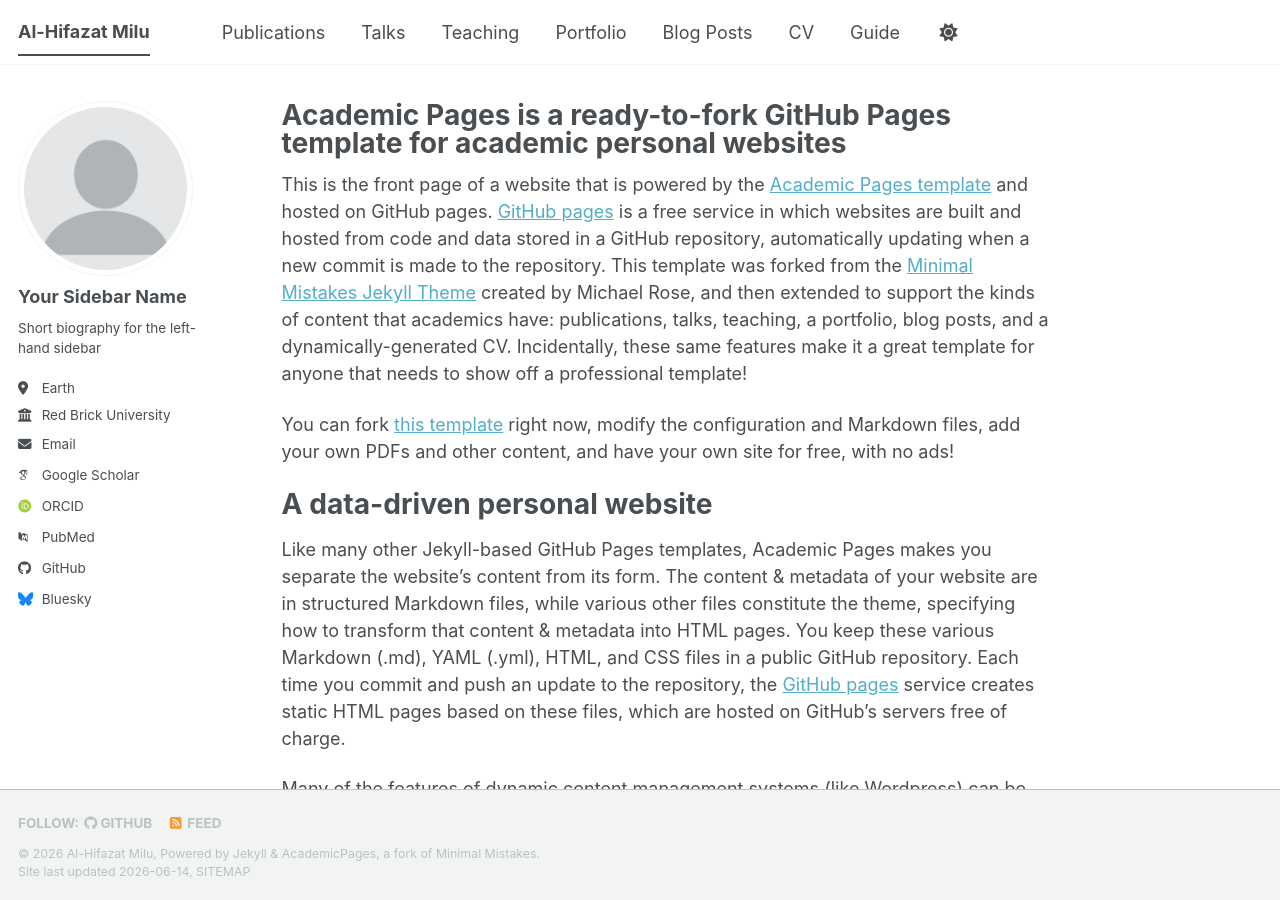
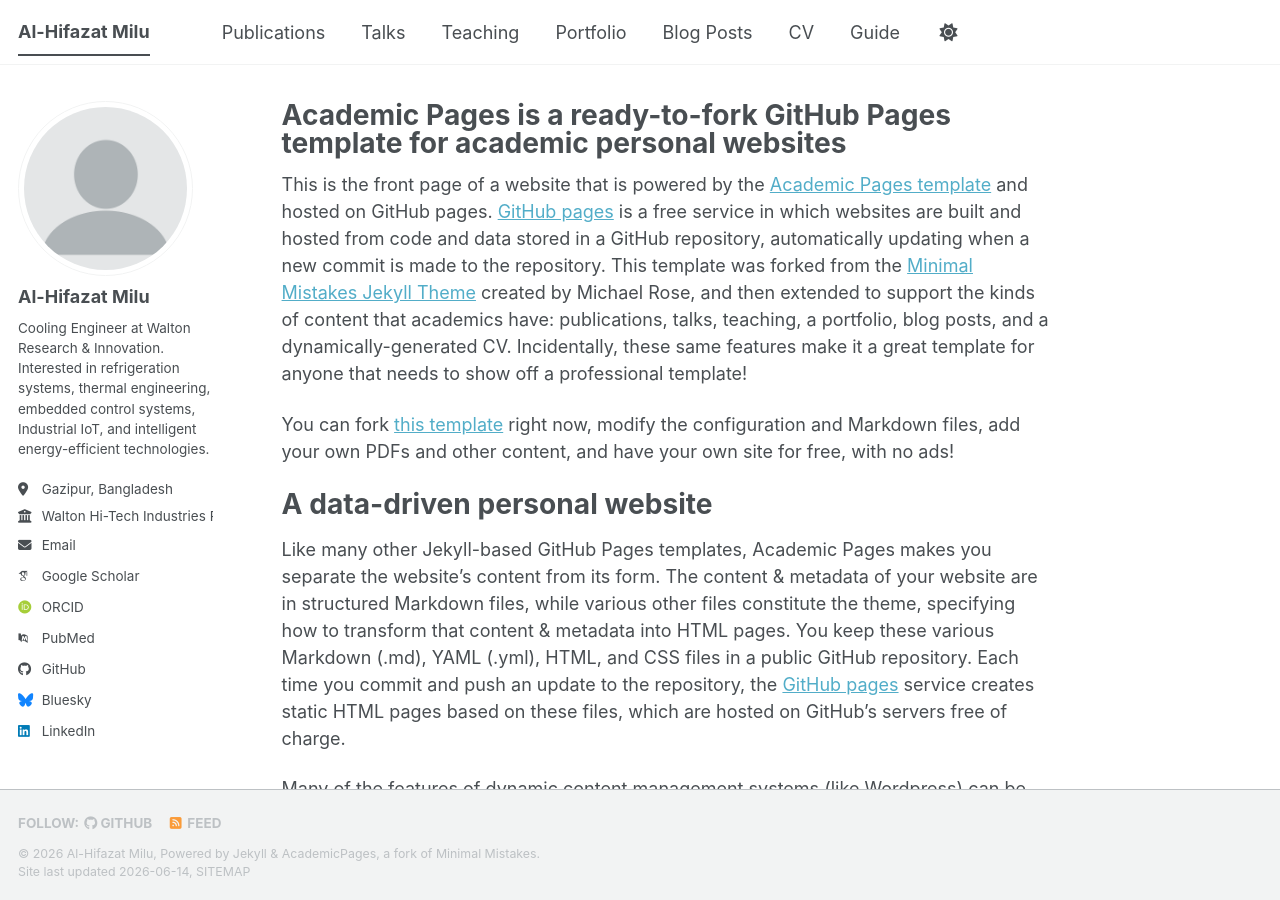
Before and after one commit to Milu-BD/Milu-BD.github.io, a Jekyll site: the page built from _pages/about.md, in a window 1280 px wide and 900 px high. Built offline with Jekyll 4.4.1, drawn with Linux system fonts in a browser that asks for light colours; some web fonts are replaced; a script bundle is joined from its source files by our own code; library files that are not in the unit come from our copies.

Commit message:
Update _config.yml

```diff
--- a/_config.yml
+++ b/_config.yml
@@ -22,15 +22,14 @@ repository               : "Milu-BD/Milu-BD.github.io"
 #               If a field is blank the icon and link will not appear, otherwise it will be shown.
 #               Additional customization can be done by editing /_includes/author-profile.html
 author:
-  # Biographic information
   avatar           : "profile.png"
-  name             : "Your Sidebar Name"
-  pronouns         : # example: "she/her"
-  bio              : "Short biography for the left-hand sidebar"
-  location         : "Earth"
-  employer         : "Red Brick University"
-  uri              : # URL
-  email            : "none@example.org"
+  name             : "Al-Hifazat Milu"
+
+  bio              : "Cooling Engineer at Walton Research & Innovation. Interested in refrigeration systems, thermal engineering, embedded control systems, Industrial IoT, and intelligent energy-efficient technologies."
+
+  location         : "Gazipur, Bangladesh"
+  employer         : "Walton Hi-Tech Industries PLC"
+  email            : "alhifazatmilu@gmail.com"
 
   # Academic websites
   academia         : # URL
@@ -51,7 +50,7 @@ author:
   bitbucket        : # Username - Update with your username on the site
   codepen          : # Username
   dribbble         : # Username
-  github           : "academicpages"
+  github           : "Milu-BD"
   kaggle           : # Username
   stackoverflow    : # User number or user number and name (i.e., use "1" or "1/jeff-atwood")
 
@@ -66,7 +65,7 @@ author:
   keybase          : # Username
   instagram        : # Username
   lastfm           : # Username
-  linkedin         : # Username
+  linkedin         : "al-hifazat-milu-453647150"
   mastodon         : # URL
   medium           : # URL
   pinterest        : # Username
```
